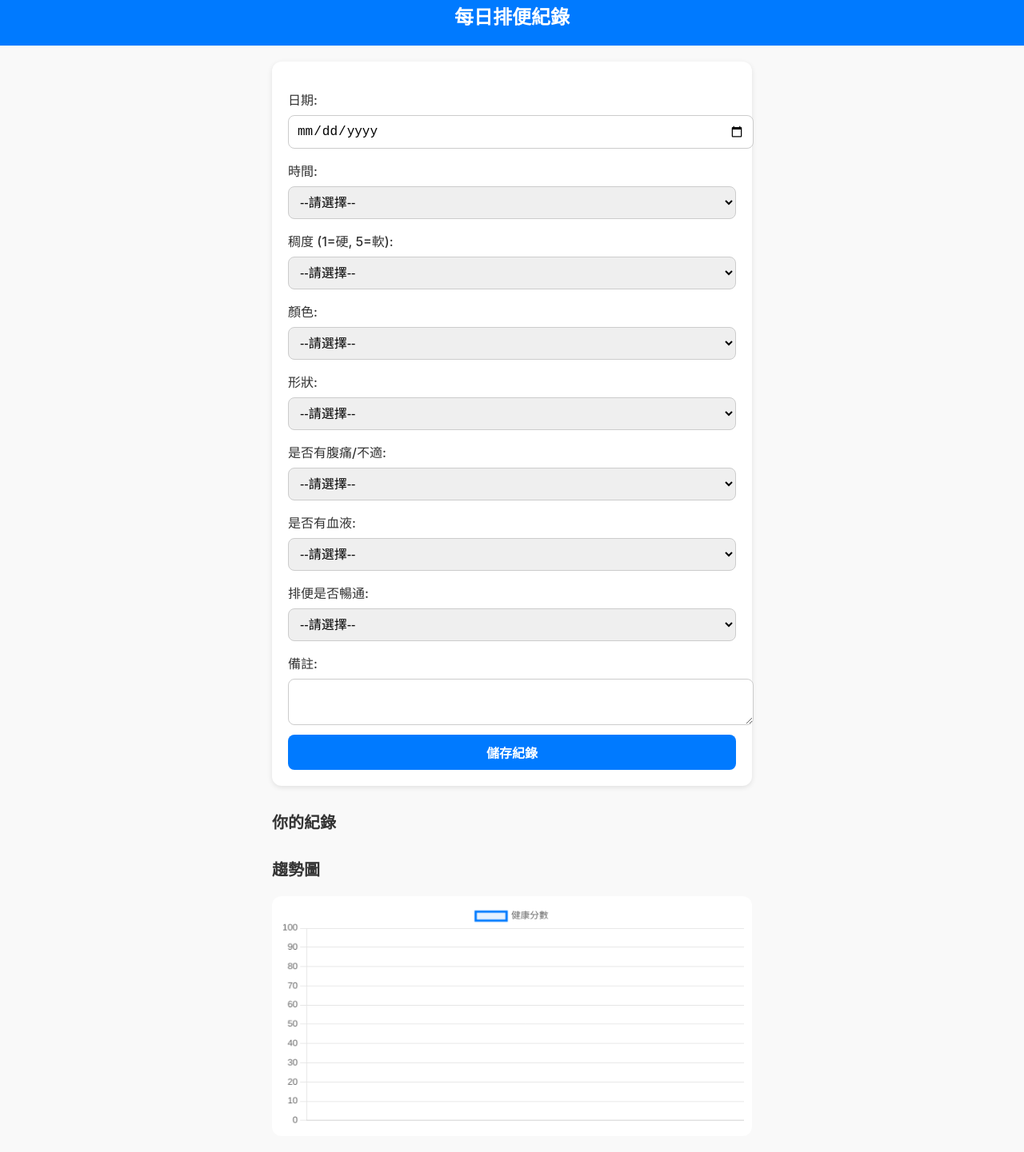
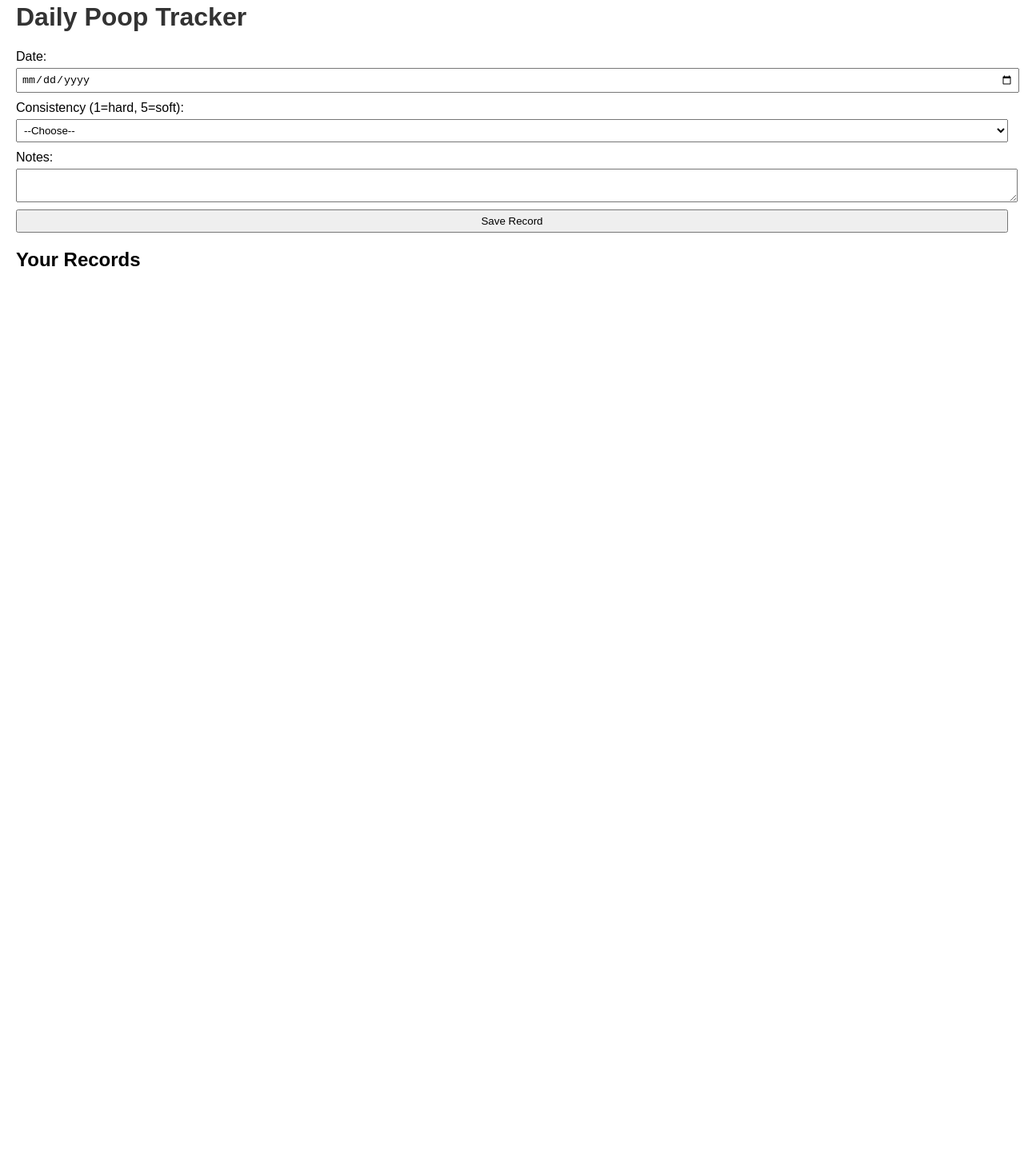
Before and after one commit to jacky114aa-netlify/dailydoseofpoop, a plain HTML site: page index.html in a window 1280 px wide. Shown: the part 18-1459 px from the top of the page at 80% size. After the commit the page ends 800 px from the top, so only its background shows below. Drawn offline with nearby package versions, Linux system fonts and the light colour scheme.

Commit message:
Update index.html

```diff
--- a/index.html
+++ b/index.html
@@ -1,116 +1,47 @@
 <!DOCTYPE html>
-<html lang="zh">
+<html lang="en">
 <head>
   <meta charset="utf-8" />
-  <title>每日排便紀錄</title>
-  <script src="https://cdn.jsdelivr.net/npm/chart.js"></script>
+  <title>Daily Poop Tracker</title>
   <style>
-    body { font-family: -apple-system, BlinkMacSystemFont, "Segoe UI", sans-serif; margin: 0; background: #f9f9f9; color: #333; }
-    header { background: #007aff; color: white; padding: 20px; text-align: center; font-size: 24px; font-weight: bold; }
-    main { padding: 20px; max-width: 600px; margin: auto; }
-    form { background: white; padding: 20px; border-radius: 12px; box-shadow: 0 2px 6px rgba(0,0,0,0.1); }
-    label { display: block; margin-top: 15px; font-weight: 500; }
-    input, select, textarea, button { margin-top: 8px; padding: 10px; border: 1px solid #ccc; border-radius: 8px; width: 100%; font-size: 16px; }
-    button { background: #007aff; color: white; border: none; cursor: pointer; font-weight: bold; }
-    button:hover { background: #005bb5; }
-    h2 { margin-top: 30px; font-size: 20px; }
-    .record { background: white; border-radius: 12px; padding: 15px; margin-top: 15px; box-shadow: 0 1px 4px rgba(0,0,0,0.08); }
-    canvas { margin-top: 20px; background: white; border-radius: 12px; padding: 10px; }
+    body { font-family: sans-serif; margin: 20px; }
+    h1 { color: #333; }
+    label { display: block; margin-top: 10px; }
+    input, select, textarea, button { margin-top: 5px; padding: 5px; width: 100%; }
+    .record { border: 1px solid #ccc; padding: 10px; margin-top: 10px; }
   </style>
 </head>
 <body>
-  <header>每日排便紀錄</header>
-  <main>
+  <h1>Daily Poop Tracker</h1>
   <form id="poopForm">
-      <label>日期:
+    <label>
+      Date:
       <input type="date" name="date" required />
     </label>
-      <label>時間:
-        <select name="time" required>
-          <option value="">--請選擇--</option>
-          <option value="早上">早上</option>
-          <option value="中午">中午</option>
-          <option value="晚上">晚上</option>
+    <label>
+      Consistency (1=hard, 5=soft):
+      <select name="consistency" required>
+        <option value="">--Choose--</option>
+        <option value="1">1 - Very hard</option>
+        <option value="2">2 - Hard</option>
+        <option value="3">3 - Normal</option>
+        <option value="4">4 - Soft</option>
+        <option value="5">5 - Very soft</option>
       </select>
     </label>
-      <label>稠度 (1=硬, 5=軟):
-        <select name="consistency" required>
-          <option value="">--請選擇--</option>
-          <option value="1">1 - 非常硬</option>
-          <option value="2">2 - 偏硬</option>
-          <option value="3">3 - 正常</option>
-          <option value="4">4 - 偏軟</option>
-          <option value="5">5 - 非常軟</option>
-        </select>
-      </label>
-      <label>顏色:
-        <select name="color" required>
-          <option value="">--請選擇--</option>
-          <option value="淺棕">淺棕</option>
-          <option value="深棕">深棕</option>
-          <option value="黑色">黑色</option>
-          <option value="綠色">綠色</option>
-          <option value="黃色">黃色</option>
-        </select>
-      </label>
-      <label>形狀:
-        <select name="shape" required>
-          <option value="">--請選擇--</option>
-          <option value="條狀">條狀</option>
-          <option value="顆粒狀">顆粒狀</option>
-          <option value="液體">液體</option>
-        </select>
-      </label>
-      <label>是否有腹痛/不適:
-        <select name="pain" required>
-          <option value="">--請選擇--</option>
-          <option value="是">是</option>
-          <option value="否">否</option>
-        </select>
-      </label>
-      <label>是否有血液:
-        <select name="blood" required>
-          <option value="">--請選擇--</option>
-          <option value="是">是</option>
-          <option value="否">否</option>
-        </select>
-      </label>
-      <label>排便是否暢通:
-        <select name="smooth" required>
-          <option value="">--請選擇--</option>
-          <option value="暢通">暢通</option>
-          <option value="不暢通">不暢通</option>
-        </select>
-      </label>
-      <label>備註:
+    <label>
+      Notes:
       <textarea name="notes"></textarea>
     </label>
-      <button type="submit">儲存紀錄</button>
+    <button type="submit">Save Record</button>
   </form>
 
-    <h2>你的紀錄</h2>
+  <h2>Your Records</h2>
   <div id="records"></div>
-
-    <h2>趨勢圖</h2>
-    <canvas id="trendChart" width="400" height="200"></canvas>
-  </main>
 
   <script>
     const form = document.getElementById('poopForm');
     const recordsDiv = document.getElementById('records');
-    const ctx = document.getElementById('trendChart').getContext('2d');
-    let chart;
-
-    function calculateScore(r) {
-      let score = 100;
-      score -= Math.abs(3 - Number(r.consistency)) * 15;
-      if (["黑色","綠色","黃色"].includes(r.color)) score -= 10;
-      if (["顆粒狀","液體"].includes(r.shape)) score -= 10;
-      if (r.pain === "是") score -= 15;
-      if (r.blood === "是") score -= 20;
-      if (r.smooth === "不暢通") score -= 10;
-      return Math.max(score, 0);
-    }
 
     function loadRecords() {
       recordsDiv.innerHTML = '';
@@ -118,56 +49,23 @@
       records.forEach(r => {
         const div = document.createElement('div');
         div.className = 'record';
-        div.innerHTML = `<strong>${r.date} (${r.time})</strong><br>
-                         稠度: ${r.consistency}<br>
-                         顏色: ${r.color}<br>
-                         形狀: ${r.shape}<br>
-                         腹痛/不適: ${r.pain}<br>
-                         血液: ${r.blood}<br>
-                         暢通: ${r.smooth}<br>
-                         備註: ${r.notes}<br>
-                         分數: ${calculateScore(r)}`;
+        div.innerHTML = `<strong>${r.date}</strong><br>
+                         Consistency: ${r.consistency}<br>
+                         Notes: ${r.notes}<br>
+                         Score: ${calculateScore(r.consistency)}`;
         recordsDiv.appendChild(div);
       });
-      updateChart(records);
     }
 
-    function updateChart(records) {
-      const labels = records.map(r => r.date);
-      const scores = records.map(r => calculateScore(r));
-      if (chart) chart.destroy();
-      chart = new Chart(ctx, {
-        type: 'line',
-        data: {
-          labels: labels,
-          datasets: [{
-            label: '健康分數',
-            data: scores,
-            borderColor: '#007aff',
-            backgroundColor: 'rgba(0,122,255,0.1)',
-            fill: true,
-            tension: 0.3
-          }]
-        },
-        options: {
-          scales: {
-            y: { beginAtZero: true, max: 100 }
-          }
-        }
-      });
+    function calculateScore(consistency) {
+      return 100 - Math.abs(3 - consistency) * 20;
     }
 
     form.addEventListener('submit', e => {
       e.preventDefault();
       const data = {
         date: form.date.value,
-        time: form.time.value,
-        consistency: form.consistency.value,
-        color: form.color.value,
-        shape: form.shape.value,
-        pain: form.pain.value,
-        blood: form.blood.value,
-        smooth: form.smooth.value,
+        consistency: parseInt(form.consistency.value),
         notes: form.notes.value
       };
       const records = JSON.parse(localStorage.getItem('poopRecords') || '[]');
```
Lines whose indentation alone changed are shown as unchanged.
